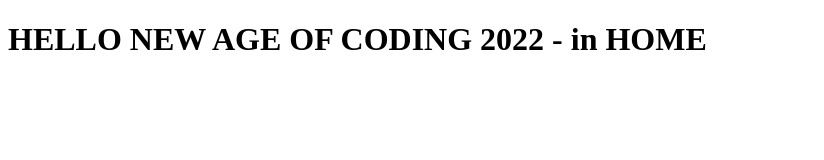
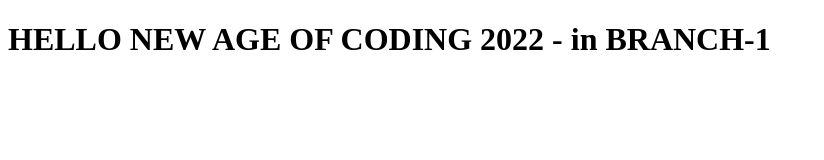
Before and after one commit to MSA14/test-repo, a plain HTML site: page index.html in a window 1280 px wide. Shown: the whole page, without its empty margins (0-824 px from the left). Drawn offline with Linux system fonts and the light colour scheme.

Commit message:
Update index.html

```diff
--- a/index.html
+++ b/index.html
@@ -7,6 +7,6 @@
     <title>HELLO</title>
 </head>
 <body>
-    <h1>HELLO NEW AGE OF CODING 2022 - in HOME</h1>
+    <h1>HELLO NEW AGE OF CODING 2022 - in BRANCH-1</h1>
 </body>
 </html>
```
